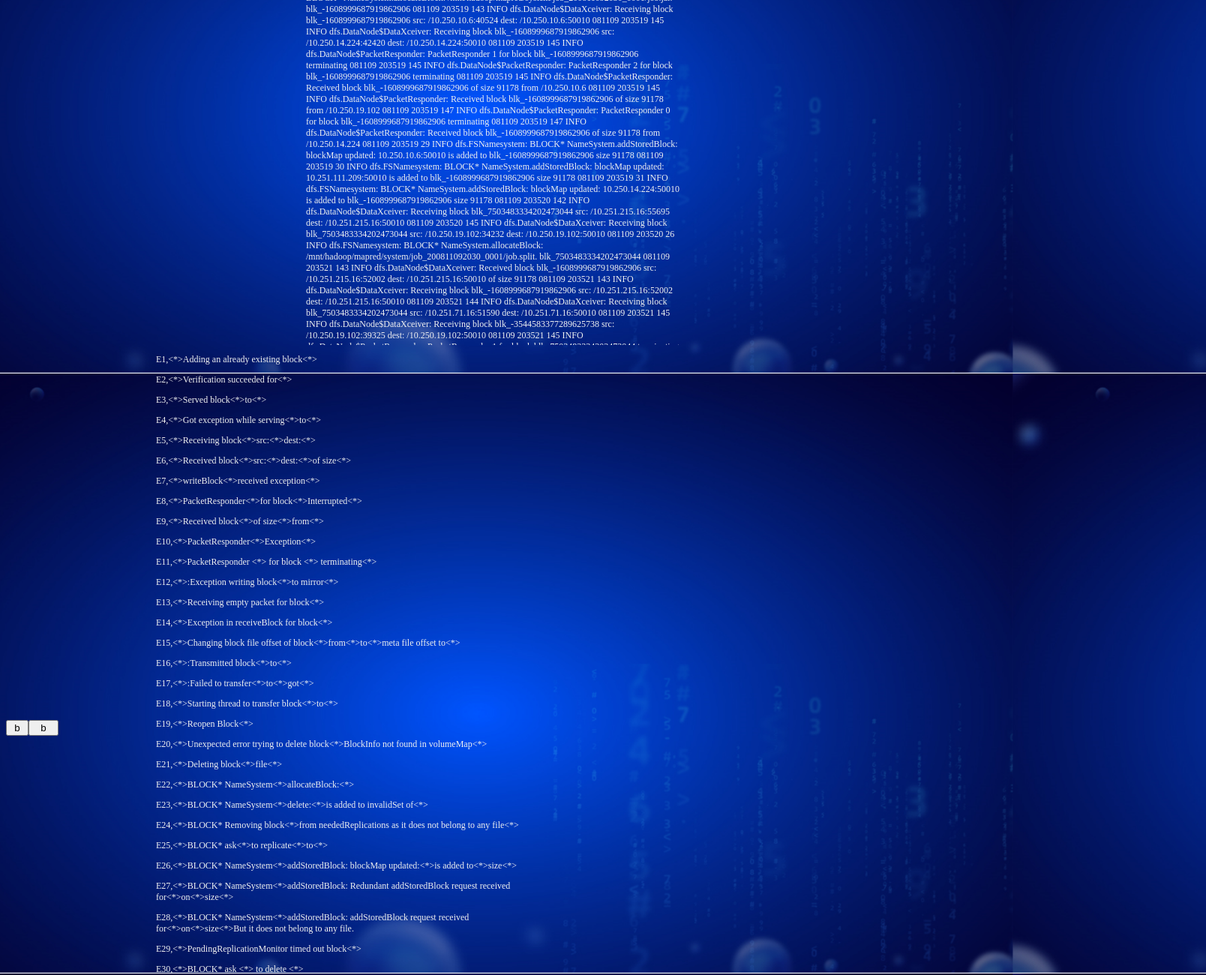
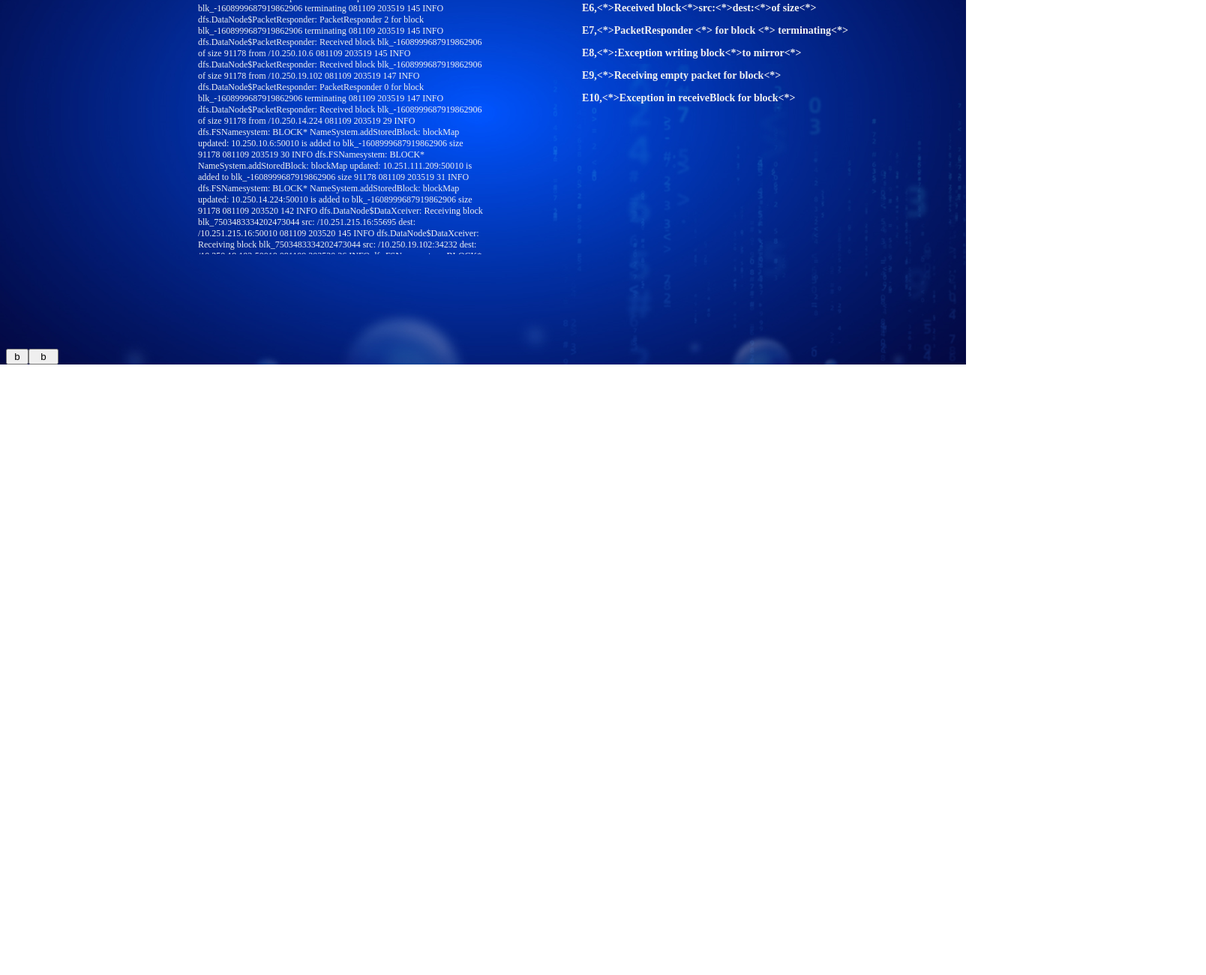
Before and after one commit to keiler-joker/logre, a plain HTML site: page index.html in a window 1280 px wide. Shown: the part 1103-2403 px from the top of the page at 75% size, 1608 px wide, since content can reach past the window. After the commit the page ends 1589 px from the top, so only its background shows below. Drawn offline with Linux system fonts and the light colour scheme.

Commit message:
Update index.html

```diff
--- a/index.html
+++ b/index.html
@@ -3,9 +3,9 @@
 <html lang="zh-CN">
 <head>
     <meta charset="utf-8">
-<!--     <meta name="viewport" content="width=device-width, initial-scale=1" /> -->
+<!--    <meta name="viewport" content="width=device-width, initial-scale=1" />-->
     <title>ikun</title>
-    <meta name="viewport" content="width=device-width, initial-scale=1.0, maximum-scale=1.0, minimum-scale=1.0, user-scalable=no"/>
+    <meta name="viewport" content="width=device-width, initial-scale=1.0, maximum-scale=1.0, minimum-scale=1.0, user-scalable=yes"/>
     <style type="text/css">
 
  #body0 {
@@ -63,13 +63,13 @@ background-attachment: fixed;
  color:white;
      background: #020f53;
      /*height: 300px;*/
- margin-top: 75px;
+ margin-top: 5%;
      overflow:hidden;
      border: 0;
      /*margin:0;*/
      padding:0;
-margin-left: 400px;
-     width: 1200px;
+margin-left: 20%;
+     width: 60%;
  }
 
     </style>
@@ -888,15 +888,15 @@ margin-left: 400px;
 </div>
 
 <div >
-<div style="color:red;font-size: xx-large;margin-left:400px;float:left;">
+<div style="color:red;font-size: xx-large;margin-left:20%;float:left;">
 <p>模板提取<p>
 </div>
-    <div style="color:red;font-size: xx-large;margin-left:200px;float:left;">
+    <div style="color:red;font-size: xx-large;margin-left:10%;float:left;">
 <img src="./tmp.png">
 </div>
 </div>
 <div id="text0">
-    <div style="float:left;margin-left: 400px;width:500px;height:500px;overflow-y: scroll;font-size: 12px;color: #f1f1f1" id="text1">
+    <div style="float:left;margin-left: 20%;width:30%;height:500px;overflow-y: scroll;font-size: 12px;color: #f1f1f1" id="text1">
 <font>081109 203518 143 INFO dfs.DataNode$DataXceiver: Receiving block blk_-1608999687919862906 src: /10.250.19.102:54106 dest: /10.250.19.102:50010
 </font><font>081109 203518 35 INFO dfs.FSNamesystem: BLOCK* NameSystem.allocateBlock: /mnt/hadoop/mapred/system/job_200811092030_0001/job.jar. blk_-1608999687919862906
 </font><font>081109 203519 143 INFO dfs.DataNode$DataXceiver: Receiving block blk_-1608999687919862906 src: /10.250.10.6:40524 dest: /10.250.10.6:50010
@@ -1294,7 +1294,7 @@ margin-left: 400px;
     </div>
 
 
-    <div style="float:left;margin-left: 200px;width:500px;height:500px;font-size: 12px;color: #f1f1f1"  id="text2">
+    <div style="float:left;margin-left: 10%;width:30%;height:500px;font-size: 14px;font-weight: bold;color: #f1f1f1"  id="text2">
 <!--    <iframe src="txt.log"  name="about" width="500px" marginwidth="0" height="100" marginheight="0" align="top" scrolling="yes"  id="frame2"></iframe>-->
         <p>E1,<*>Adding an already existing block<*>
 </p><p>E2,<*>Verification succeeded for<*>
@@ -1302,30 +1302,11 @@ margin-left: 400px;
 </p><p>E4,<*>Got exception while serving<*>to<*>
 </p><p>E5,<*>Receiving block<*>src:<*>dest:<*>
 </p><p>E6,<*>Received block<*>src:<*>dest:<*>of size<*>
-</p><p>E7,<*>writeBlock<*>received exception<*>
-</p><p>E8,<*>PacketResponder<*>for block<*>Interrupted<*>
-</p><p>E9,<*>Received block<*>of size<*>from<*>
-</p><p>E10,<*>PacketResponder<*>Exception<*>
-</p><p>E11,<*>PacketResponder <*> for block <*> terminating<*>
-</p><p>E12,<*>:Exception writing block<*>to mirror<*>
-</p><p>E13,<*>Receiving empty packet for block<*>
-</p><p>E14,<*>Exception in receiveBlock for block<*>
-</p><p>E15,<*>Changing block file offset of block<*>from<*>to<*>meta file offset to<*>
-</p><p>E16,<*>:Transmitted block<*>to<*>
-</p><p>E17,<*>:Failed to transfer<*>to<*>got<*>
-</p><p>E18,<*>Starting thread to transfer block<*>to<*>
-</p><p>E19,<*>Reopen Block<*>
-</p><p>E20,<*>Unexpected error trying to delete block<*>BlockInfo not found in volumeMap<*>
-</p><p>E21,<*>Deleting block<*>file<*>
-</p><p>E22,<*>BLOCK* NameSystem<*>allocateBlock:<*>
-</p><p>E23,<*>BLOCK* NameSystem<*>delete:<*>is added to invalidSet of<*>
-</p><p>E24,<*>BLOCK* Removing block<*>from neededReplications as it does not belong to any file<*>
-</p><p>E25,<*>BLOCK* ask<*>to replicate<*>to<*>
-</p><p>E26,<*>BLOCK* NameSystem<*>addStoredBlock: blockMap updated:<*>is added to<*>size<*>
-</p><p>E27,<*>BLOCK* NameSystem<*>addStoredBlock: Redundant addStoredBlock request received for<*>on<*>size<*>
-</p><p>E28,<*>BLOCK* NameSystem<*>addStoredBlock: addStoredBlock request received for<*>on<*>size<*>But it does not belong to any file.
-</p><p>E29,<*>PendingReplicationMonitor timed out block<*>
-</p><p>E30,<*>BLOCK* ask <*> to delete <*></p>
+</p><p>E7,<*>PacketResponder <*> for block <*> terminating<*>
+</p><p>E8,<*>:Exception writing block<*>to mirror<*>
+</p><p>E9,<*>Receiving empty packet for block<*>
+</p><p>E10,<*>Exception in receiveBlock for block<*>
+</p>
     </div>
 <!--        <img src="./tmp.png">-->
     </div>
```
